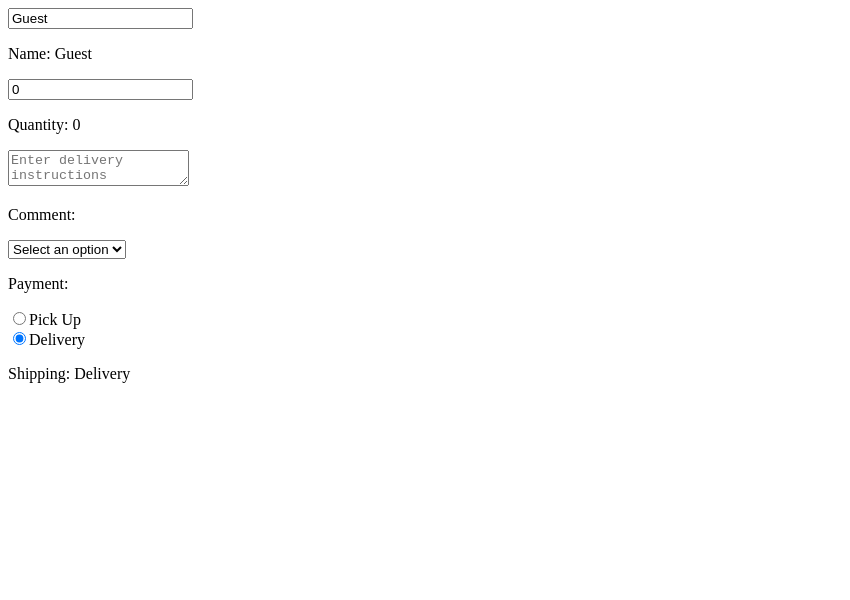
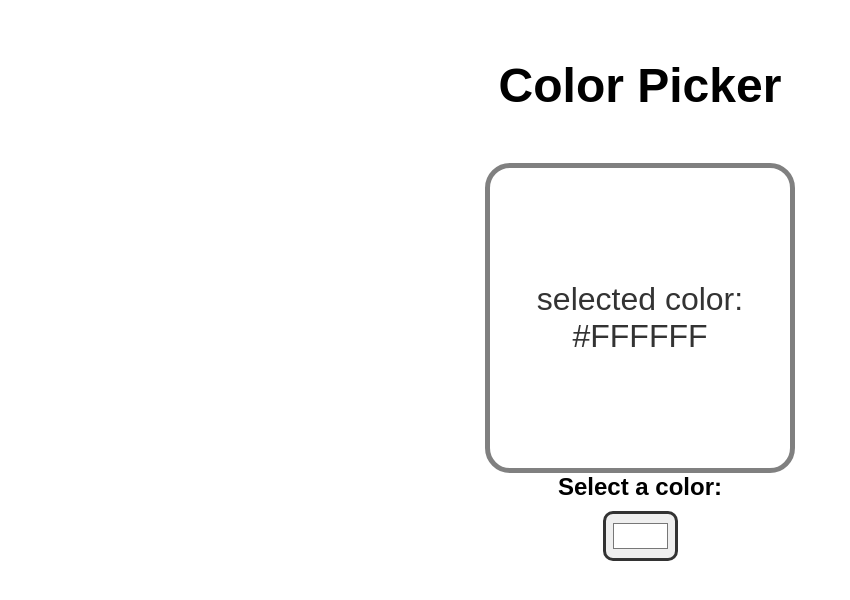
Before and after one commit to gilbertomartinimadeira/react-code, a React (Vite) app in the folder website/my-react-app/: page / in a window 1280 px wide. Shown: the top 600 px of the page, without its empty margins (0-850 px from the left). Built offline with nearby package versions, Linux system fonts and the light colour scheme.

Commit message:
Added colorpicker

```diff
--- a/website/my-react-app/src/App.jsx
+++ b/website/my-react-app/src/App.jsx
@@ -1,3 +1,4 @@
+import ColorPicker from "./ColorPicker";
 import MyForm from "./MyForm";
 
 
@@ -20,6 +21,15 @@
 // ];
   return(
     <>
+
+      <ColorPicker />
+
+
+
+
+
+
+
       {/* <Student name="Gilberto" age={40} isStudent={true}/>
       <Student name="Patrick" age={42} isStudent={false}/>
       <Student name="Squidward" age={50} isStudent={false}/>
@@ -40,7 +50,10 @@
 
       {/* <Counter/> */}
 
-      <MyForm />
+      {/* <MyForm /> */}
+
+
+
     </>
   );
 }
--- /dev/null
+++ b/website/my-react-app/src/ColorPicker.jsx
@@ -0,0 +1,22 @@
+import { useState } from "react";
+
+function ColorPicker() {
+    const [color, setColor] = useState("#FFFFFF");
+
+    function handleColorChange(event) {
+        setColor(event.target.value);
+    }
+
+    return (
+        <div className="color-picker-container">
+            <h1>Color Picker</h1>
+            <div className="color-display" style={{backgroundColor : color}}>
+                <p>selected color: {color}</p>
+            </div>
+            <label >Select a color:</label>
+            <input type="color" value={color} onChange={handleColorChange}/>
+        </div>);
+
+}
+
+export default ColorPicker;
--- a/website/my-react-app/src/index.css
+++ b/website/my-react-app/src/index.css
@@ -121,3 +121,49 @@
 .counter-button:hover{
   background-color: rgb(68, 230, 122);
 }
+
+.color-picker-container {
+  font-family: Arial, Helvetica, sans-serif;
+  display: flex;
+  flex-direction: column;
+  align-items: center;
+}
+
+.color-picker-container > h1 {
+  margin: 50px;
+  font-size: 3rem;
+}
+
+.color-display {
+  width: 300px;
+  height: 300px;
+  display: flex;
+  justify-content: center;
+  align-items: center;
+  border: 5px solid gray;
+
+  border-radius: 25px;
+  transition: 0.30s ease;
+
+}
+.color-display p{
+  color: hsl(0,0%,20%);
+  font-size: 2rem;
+
+  text-align: center;
+}
+
+.color-picker-container > label {
+  font-size: 1.5rem;
+  font-weight: bold;
+  margin-bottom: 10px;
+}
+
+input[type="color"]{
+  width: 75px;
+  height: 50px;
+  padding: 5px;
+  border-radius: 10px;
+  border: 3px solid hsl(0,0%,20%);
+
+}
```
